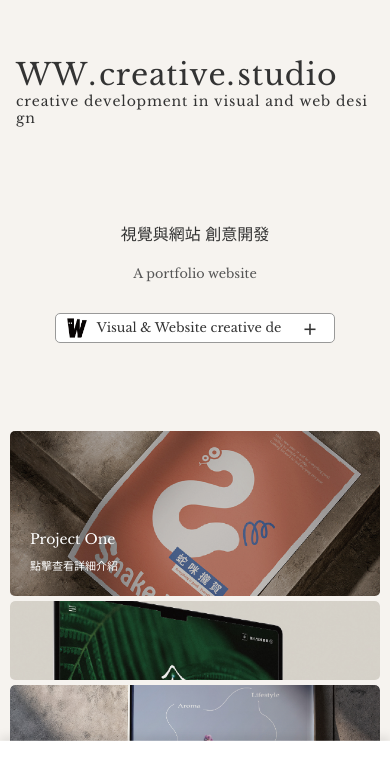
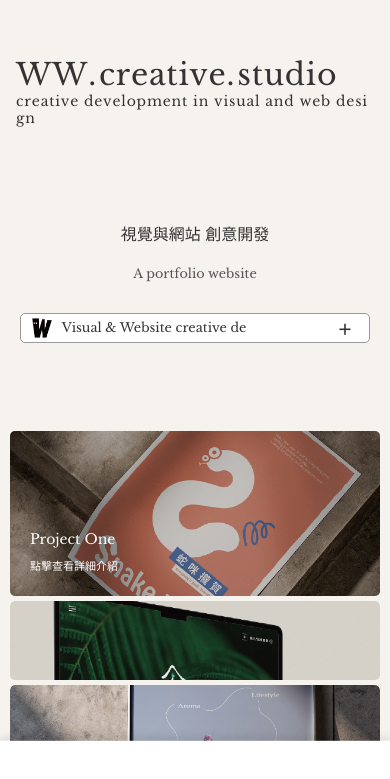
Before and after one commit to daiweiru0931-cmyk/ww_ww.studio, a React (Vite) app: page / in a window 390 px wide. Shown: the part 103-882 px from the top of the page. Built offline with nearby package versions, Linux system fonts and the light colour scheme.

Commit message:
update decryptedtext

```diff
--- a/src/App.css
+++ b/src/App.css
@@ -470,6 +470,9 @@
     flex-direction: column;
     align-items: center; /* 區塊水平置中 */
   }
+  .hero-left p-text {
+    letter-spacing: 0.5px;
+  }
 
   .hero-right {
     align-items: center; /* 按鈕與 info-box 水平置中 */
@@ -483,7 +486,7 @@
     transform: translateX(-50%); /* 向左移動自身寬度的一半 */
 }
   .info-box {
-    width: 320px; /* 縮小寬度，讓手機版面更舒適 */
+    width: 350px; /* 縮小寬度，讓手機版面更舒適 */
     height: 30px; /* 略微縮小高度 */
     padding: 0.4rem 0.8rem; /* 縮小內邊距 */
   }
@@ -491,7 +494,7 @@
     gap: 0.6rem; /* 縮小圖示和文字間距 */
   }
   .dropdown-intro-modal {
-    width: 320px; /* 保持與 info-box 相同的寬度 */
+    width: 350px; /* 保持與 info-box 相同的寬度 */
     max-height: 300px; /* 限制高度，避免過長 */
     padding: 0.8rem; /* 略微縮小內邊距 */
   }
@@ -553,6 +556,9 @@
   .hero {
     padding: 10rem 1rem 1rem 1rem;
   }
+  .hero-left p-text {
+    letter-spacing: 0.3px;
+  }
   .hero-right {
     min-width: auto;
   }
@@ -566,12 +572,12 @@
   }
   /* InfoBox 本體 */
   .info-box {
-    width: 280px; /* 進一步縮小寬度，適合更窄的螢幕 */
+    width: 350px; /* 進一步縮小寬度，適合更窄的螢幕 */
     padding: 0.3rem 0.7rem; /* 再次縮小內邊距 */
   }
   /* 懸浮視窗本體 */
   .dropdown-intro-modal {
-    width: 280px; /* 保持與 info-box 相同的寬度 */
+    width: 350px; /* 保持與 info-box 相同的寬度 */
     max-height: 250px; /* 進一步限制高度 */
     padding: 0.7rem; /* 再次縮小內邊距 */
   }
```
